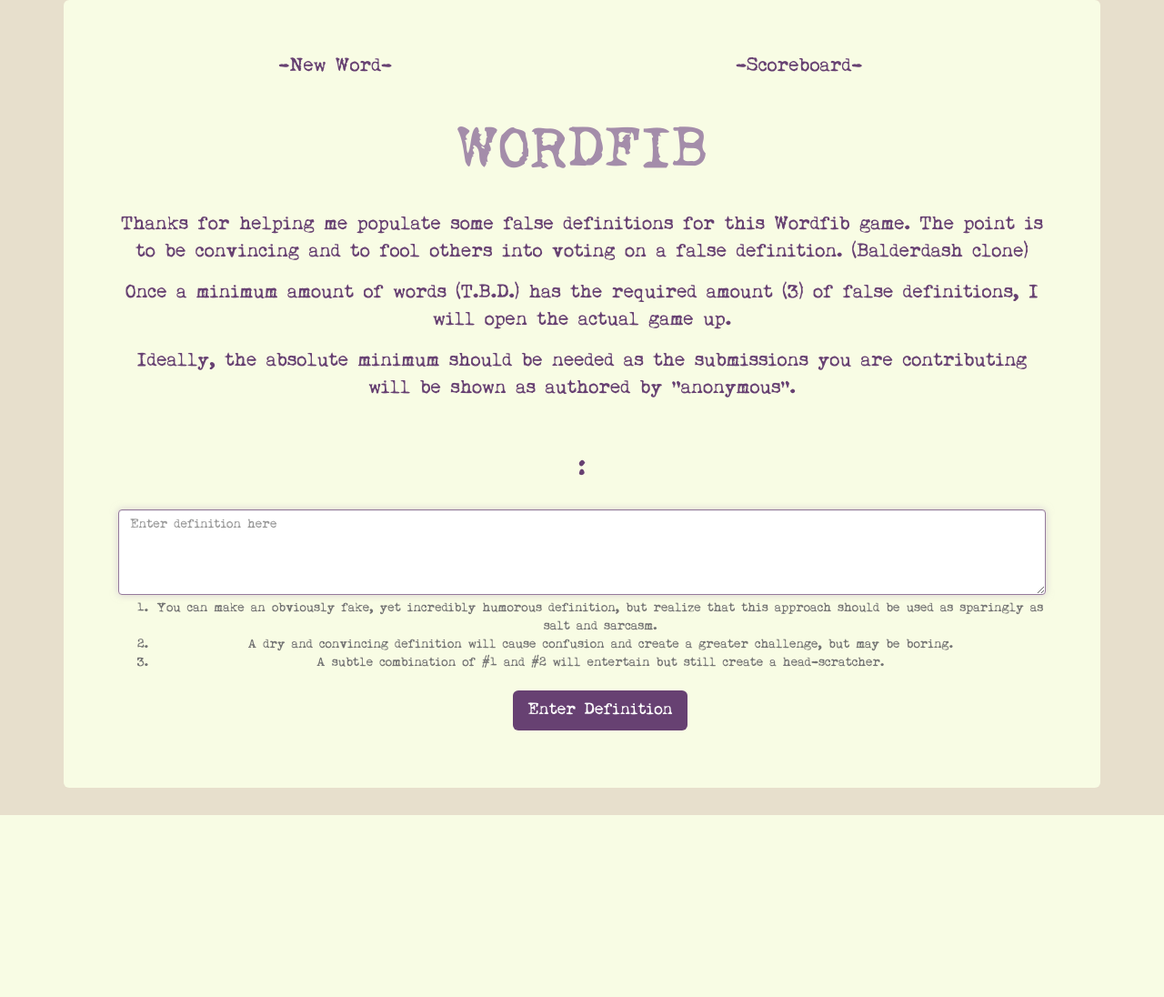
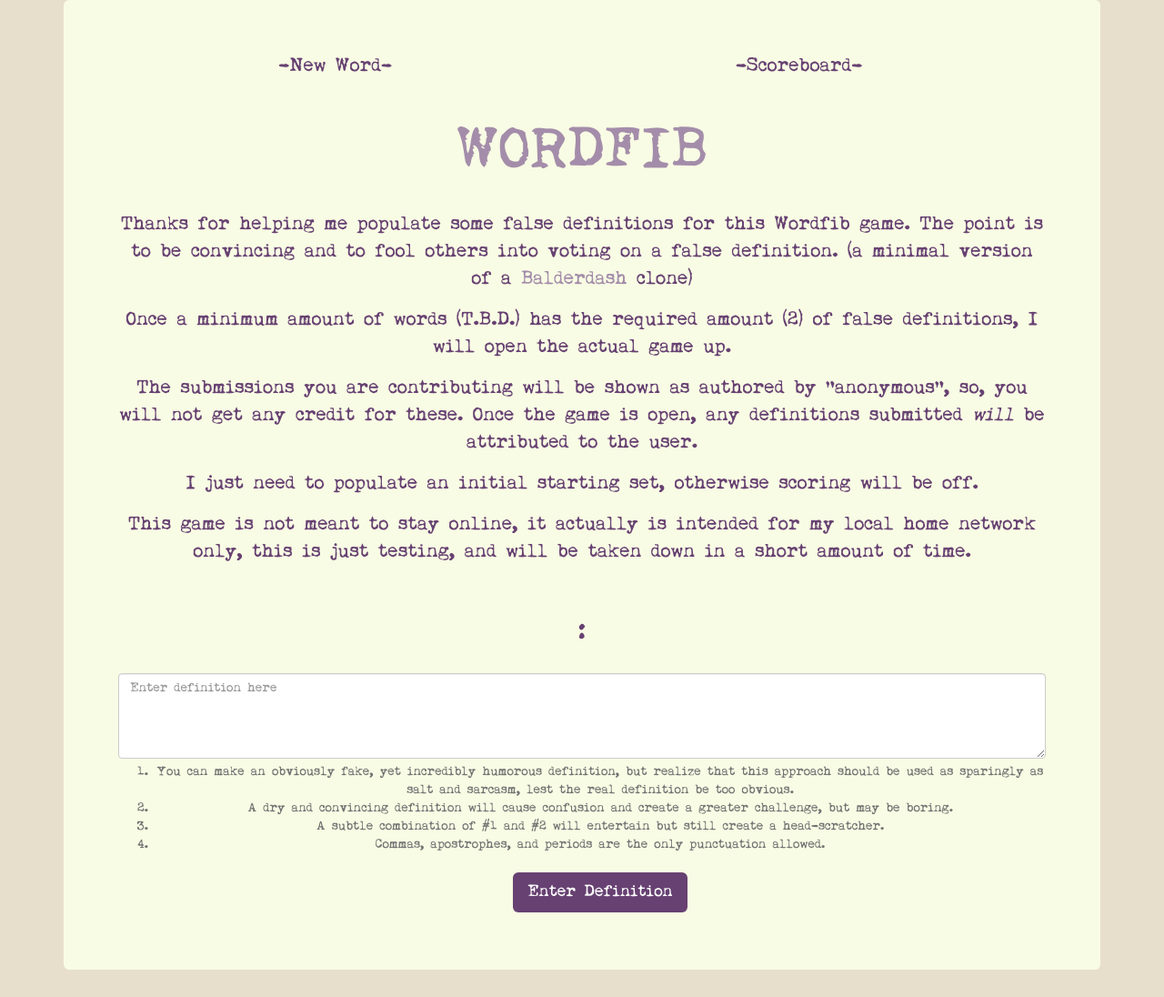
Before and after one commit to sluggets/wordfib, a Django app: template wordfib/templates/populate.html in a window 1280 px wide. Shown: the whole page at 91% size. Before the commit the page ends 896 px from the top, so only its background shows below. Run offline with Django 3.2, Linux system fonts and the light colour scheme; the template is opened without the code that fills it, so the values that code supplies are empty; some libraries are stand-ins or nearby versions.

Commit message:
Last commit before push to github

```diff
--- a/wordfib/models.py
+++ b/wordfib/models.py
@@ -1,6 +1,5 @@
 from django.db import models
 
-# Create your models here.
 class WordAndTrue(models.Model):
     word = models.CharField(max_length=50)
     real_definition = models.CharField(max_length=700, blank=True, null=True)
--- a/wordfib/templates/home.html
+++ b/wordfib/templates/home.html
@@ -14,6 +14,7 @@
         <form action="{% url 'wordfib:vote' %}" method="post">
         <fieldset>
         {% csrf_token %}
+            <input type="hidden" value="{{ rand_word }}" name="word"/>
             <ul class="list-group">
             {% for def in def_list %}
                 <li class="list-group-item">
@@ -22,7 +23,6 @@
                 </li></br>
             {% endfor %}
             </ul>
-                            <!--<input type="submit" value="Submit Guess"/> -->
             {% if error %}
             <div class="alert alert-danger" role="alert">
                 <span class="glyphicon glyphicon-exclamation-sign" aria-hidden="true"><span>
--- a/wordfib/templates/populate.html
+++ b/wordfib/templates/populate.html
@@ -6,9 +6,11 @@
         </div>
         {% endif %}
         <div>
-            <p>Thanks for helping me populate some false definitions for this Wordfib game. The point is to be convincing and to fool others into voting on a false definition. (Balderdash clone)</p>
-            <p>Once a minimum amount of words (T.B.D.) has the required amount (3) of false definitions, I will open the actual game up.</p>
-            <p>Ideally, the absolute minimum should be needed as the submissions you are contributing will be shown as authored by "anonymous".</p>
+            <p>Thanks for helping me populate some false definitions for this Wordfib game. The point is to be convincing and to fool others into voting on a false definition. (a minimal version of a <a href="http://en.wikipedia.org/wiki/Balderdash">Balderdash</a> clone)</p>
+            <p>Once a minimum amount of words (T.B.D.) has the required amount (2) of false definitions, I will open the actual game up.</p>
+            <p>The submissions you are contributing will be shown as authored by "anonymous", so, you will not get any credit for these. Once the game is open, any definitions submitted <em>will</em> be attributed to the user.</p>
+            <p>I just need to populate an initial starting set, otherwise scoring will be off.</p>
+            <p>This game is not meant to stay online, it actually is intended for my local home network only, this is just testing, and will be taken down in a short amount of time.</p>
         </br>
         </div>
         <div>
@@ -18,11 +20,12 @@
             <form action="{% url 'wordfib:from_add' %}" method="post">
             {% csrf_token %}
                 <input type="hidden" value="{{ rand_word }}" name="word"/>
-                <textarea id="inputHelpBlock" class="form-control"  rows="4" cols="50" name="definition" autofocus placeholder="Enter definition here"></textarea>
+                <textarea id="inputHelpBlock" class="form-control"  rows="4" cols="50" name="definition" placeholder="Enter definition here"></textarea>
                 <span id="helpBlock" class="help-block"><ol>
-                    <li>You can make an obviously fake, yet incredibly humorous definition, but realize that this approach should be used as sparingly as salt and sarcasm.</li>
+                    <li>You can make an obviously fake, yet incredibly humorous definition, but realize that this approach should be used as sparingly as salt and sarcasm, lest the real definition be too obvious.</li>
                     <li>A dry and convincing definition will cause confusion and create a greater challenge, but may be boring.</li>
-                    <li>A subtle combination of #1 and #2 will entertain but still create a head-scratcher.</li></span>
+                    <li>A subtle combination of #1 and #2 will entertain but still create a head-scratcher.</li>
+                    <li>Commas, apostrophes, and periods are the only punctuation allowed.</li></span>
                 </br>
                 <div>
                     <input type="hidden" name="user" value="anonymous"/>
```
Also changed, not shown: wordfib/templates/scoreboard.html (+4 -4 lines), wordfib/views.py (+15 -13 lines).
